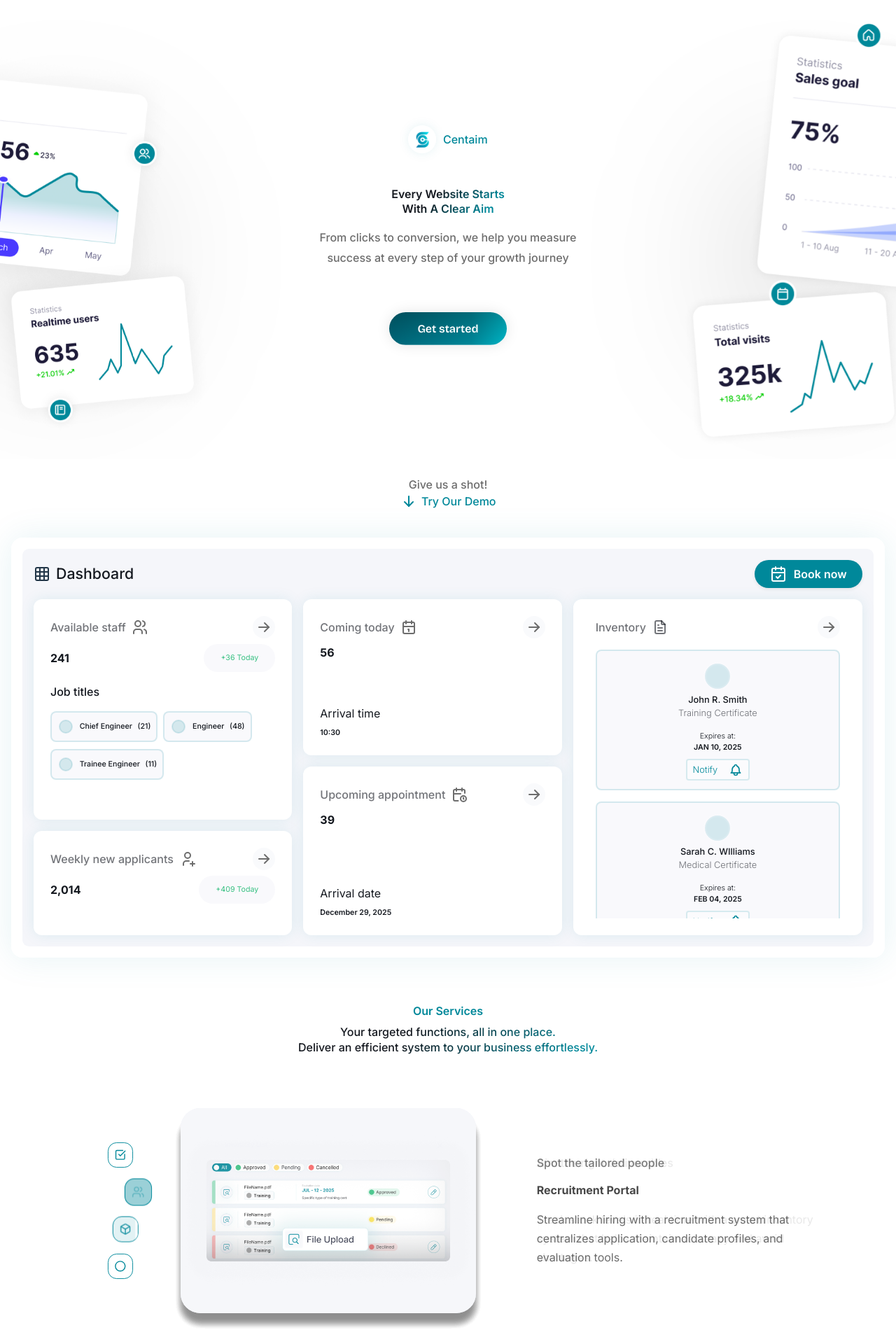
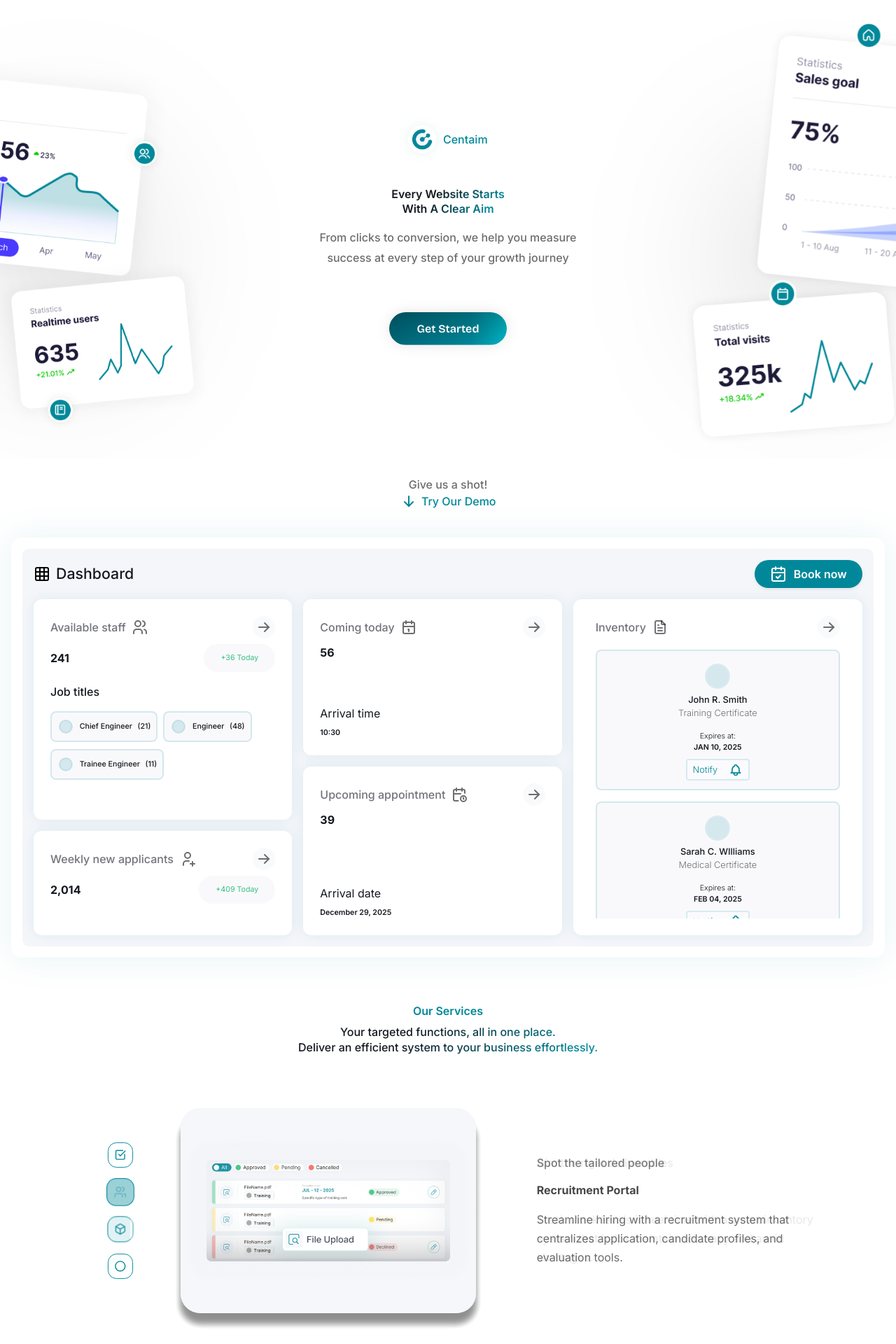
Before and after one commit to dnl-main/centaim-landing, a Next.js app in the folder frontend/: page / in a window 1280 px wide. Shown: the top 1920 px of the page at 70% size. Built offline with nearby package versions, Linux system fonts and the light colour scheme.

Commit message:
update: minimal fix across all pages

```diff
--- a/frontend/src/app/(features)/home/contact/contact.css
+++ b/frontend/src/app/(features)/home/contact/contact.css
@@ -293,3 +293,8 @@
 .homeContact-form-submitBtn:hover {
     background-color: var(--primary-color-opacity-75);
 }
+
+.sr-only {
+  color: var(--gray-color);
+  font-weight: var(--font-weight-semibold);
+}
--- a/frontend/src/app/(features)/home/hero/heroMq.css
+++ b/frontend/src/app/(features)/home/hero/heroMq.css
@@ -114,6 +114,10 @@
     width: 5vh;
     height: 5vh;
   }
+
+  .heroHome-box-left-main-buttons-contact {
+    padding: 1.6vh 4vh;
+  }
 }
 
 /* ----------------- Hero Home : Tablet ----------------- */
--- a/frontend/src/app/(features)/landing/demo/_demoFunction/demoFunction.tsx
+++ b/frontend/src/app/(features)/landing/demo/_demoFunction/demoFunction.tsx
@@ -89,7 +89,7 @@ const DemoUI = () => {
             <header className="home-top-header">
               <div className="home-top-header-heading">
                 {/* <Grid3x3 size="var(--icon-size)" /> */}
-                <Grid3x3 className="global-icons" />
+                <Grid3x3 className="global-icons"  style={{ color: 'black' }}/>
                  {/* <Grid3x3 size={24} /> */}
                 <p>Dashboard</p>
               </div>
--- a/frontend/src/app/(features)/landing/demo/demo.tsx
+++ b/frontend/src/app/(features)/landing/demo/demo.tsx
@@ -4,6 +4,7 @@ import "./demoMQ.css";
 import { IconArrowDown,  IconShield} from "@tabler/icons-react";
 
 import DemoFunction from "./_demoFunction/demoFunction";
+
 
 const Demo = () => {
 
--- a/frontend/src/app/(features)/landing/feature/feature.css
+++ b/frontend/src/app/(features)/landing/feature/feature.css
@@ -105,7 +105,7 @@
 
 .nav-item:hover,
 .nav-item.active {
-  transform: translateX(130%) scale(1.15);
+  transform: scale(1.20);
   transition: all 0.9s ease;
   z-index: 30;
   opacity: 1;
--- a/frontend/src/app/(features)/landing/feature/featureMQ.css
+++ b/frontend/src/app/(features)/landing/feature/featureMQ.css
@@ -214,7 +214,7 @@
       }
 
       .nav-item.active {
-        transform: translateX(170%) scale(1.15);
+        transform: scale(1.20);
         border-bottom-right-radius: 35%;
       }
       .nav-item.appointment.active {
--- a/frontend/src/app/(features)/landing/hero/hero.tsx
+++ b/frontend/src/app/(features)/landing/hero/hero.tsx
@@ -6,6 +6,8 @@ import Image from "next/image";
 import heroLeft from "../../../../../public/_assets/overlay/hero-left.png";
 import heroRight from "../../../../../public/_assets/overlay/hero-right.png";
 import scoposLogo from "../../../../../public/_assets/logo/scopos-logo.webp";
+import centaimLogo from "../../../../../public/_assets/logo/centaimLogo.png";
+
 
 const Hero = () => {
   return (
@@ -27,7 +29,7 @@ const Hero = () => {
               <div className="hero-mid-tagline-logo">
                 <div className="hero-mid-tagline-logo-img">
                   <Image
-                    src={scoposLogo}
+                    src={centaimLogo}
                     alt="Logo image of Centaim"
                   />
                 </div>
@@ -55,7 +57,7 @@ const Hero = () => {
               </button>  */}
 
               <Link href="/home" className="hero-mid-buttons-cta">
-                <p>Get started</p>
+                <p>Get Started</p>
               </Link> {/* hero-mid-buttons-cta */}
 
               {/* <button className="hero-mid-buttons-alt">
```
Also changed, not shown: frontend/src/app/(features)/landing/demo/_demoFunction/demoUI.css (line endings or trailing spaces).
